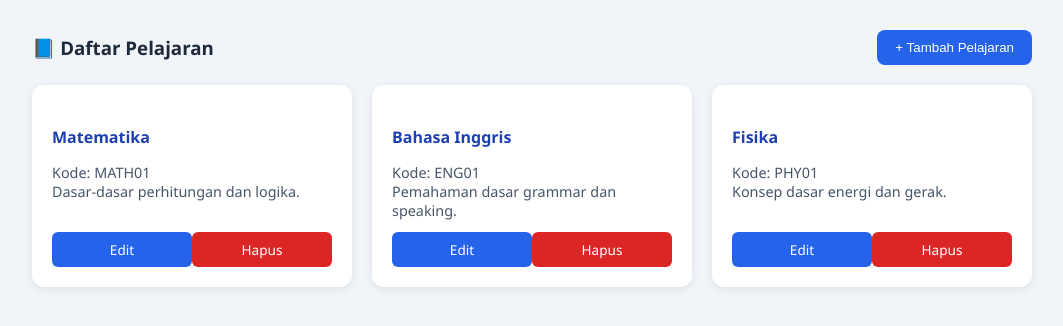
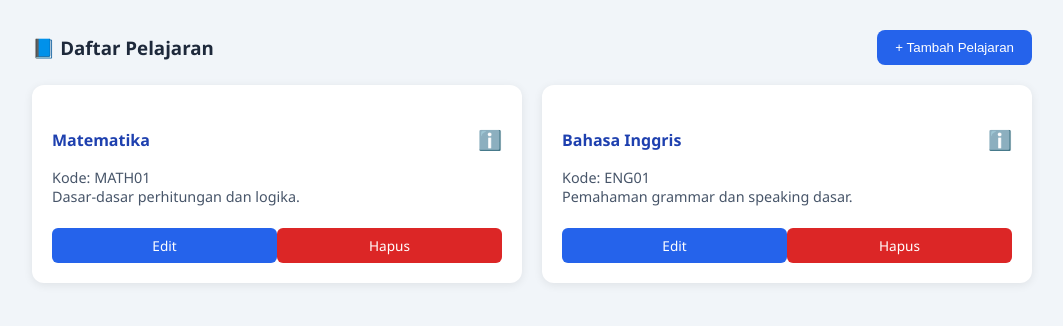
Before and after one commit to verrelauliar/OnlineWebBasedTest, a PHP site: page /Admin/AdminManage/manageSubjects.php in a window 1280 px wide. Shown: the part 78-404 px from the top of the page, without its empty margins (108-1171 px from the left). Run offline with PHP 8.4, Linux system fonts and the light colour scheme; the visitor is signed in with stand-in values (Sample User, id 1).

Commit message:
Enhance subject management UI with expandable info sections and improved card layout

```diff
--- a/Admin/AdminManage/manageSubjects.php
+++ b/Admin/AdminManage/manageSubjects.php
@@ -78,9 +78,7 @@ if (!isset($_SESSION['id_user']) || $_SESSION['role'] != 'admin') {
         padding: 20px;
         box-shadow: 0 2px 10px rgba(0,0,0,0.08);
         transition: all 0.2s ease;
-        display: flex;
-        flex-direction: column;
-        justify-content: space-between;
+        position: relative;
     }
     .card:hover {
         transform: translateY(-5px);
@@ -89,15 +87,47 @@ if (!isset($_SESSION['id_user']) || $_SESSION['role'] != 'admin') {
     .card h4 {
         color: #1e40af;
         margin-bottom: 8px;
+        display: flex;
+        align-items: center;
+        justify-content: space-between;
+    }
+    .info-icon {
+        cursor: pointer;
+        font-size: 1.2rem;
+        color: #2563eb;
+        transition: color 0.2s;
+    }
+    .info-icon:hover {
+        color: #1d4ed8;
     }
     .card p {
         font-size: 0.9rem;
         color: #475569;
         margin-bottom: 12px;
     }
+    .expandable {
+        max-height: 0;
+        overflow: hidden;
+        transition: max-height 0.3s ease, opacity 0.3s ease;
+        opacity: 0;
+        margin-top: 0;
+    }
+    .expandable.open {
+        max-height: 200px;
+        opacity: 1;
+        margin-top: 10px;
+    }
+    .expandable p {
+        background: #f8fafc;
+        padding: 10px;
+        border-radius: 8px;
+        font-size: 0.9rem;
+        line-height: 1.5;
+    }
     .btn-group {
         display: flex;
         justify-content: space-between;
+        margin-top: 10px;
     }
     .edit-btn, .delete-btn {
         padding: 8px 12px;
@@ -137,12 +167,18 @@ if (!isset($_SESSION['id_user']) || $_SESSION['role'] != 'admin') {
     </div>
 
     <div class="grid">
-        <!-- Example cards (mock data) -->
+        <!-- Example card -->
         <div class="card">
-            <div>
-                <h4>Matematika</h4>
-                <p>Kode: MATH01<br>Dasar-dasar perhitungan dan logika.</p>
+            <h4>Matematika <span class="info-icon" onclick="toggleInfo(this)">ℹ️</span></h4>
+            <p>Kode: MATH01<br>Dasar-dasar perhitungan dan logika.</p>
+
+            <div class="expandable">
+                <p><b>Guru Pengajar:</b> Ibu Rina Kusuma<br>
+                <b>Dibuat:</b> 12 Oktober 2025<br>
+                <b>Durasi Ujian:</b> 60 menit<br>
+                <b>Keterangan:</b> Wajib untuk kelas 10 dan 11.</p>
             </div>
+
             <div class="btn-group">
                 <a href="#" class="edit-btn">Edit</a>
                 <a href="#" class="delete-btn">Hapus</a>
@@ -150,21 +186,16 @@ if (!isset($_SESSION['id_user']) || $_SESSION['role'] != 'admin') {
         </div>
 
         <div class="card">
-            <div>
-                <h4>Bahasa Inggris</h4>
-                <p>Kode: ENG01<br>Pemahaman dasar grammar dan speaking.</p>
+            <h4>Bahasa Inggris <span class="info-icon" onclick="toggleInfo(this)">ℹ️</span></h4>
+            <p>Kode: ENG01<br>Pemahaman grammar dan speaking dasar.</p>
+
+            <div class="expandable">
+                <p><b>Guru Pengajar:</b> Pak Dimas Santoso<br>
+                <b>Dibuat:</b> 10 Oktober 2025<br>
+                <b>Durasi Ujian:</b> 45 menit<br>
+                <b>Keterangan:</b> Materi listening dan reading.</p>
             </div>
-            <div class="btn-group">
-                <a href="#" class="edit-btn">Edit</a>
-                <a href="#" class="delete-btn">Hapus</a>
-            </div>
-        </div>
 
-        <div class="card">
-            <div>
-                <h4>Fisika</h4>
-                <p>Kode: PHY01<br>Konsep dasar energi dan gerak.</p>
-            </div>
             <div class="btn-group">
                 <a href="#" class="edit-btn">Edit</a>
                 <a href="#" class="delete-btn">Hapus</a>
@@ -173,5 +204,12 @@ if (!isset($_SESSION['id_user']) || $_SESSION['role'] != 'admin') {
     </div>
 </div>
 
+<script>
+function toggleInfo(icon) {
+    const expandable = icon.closest('.card').querySelector('.expandable');
+    expandable.classList.toggle('open');
+}
+</script>
+
 </body>
 </html>
```
